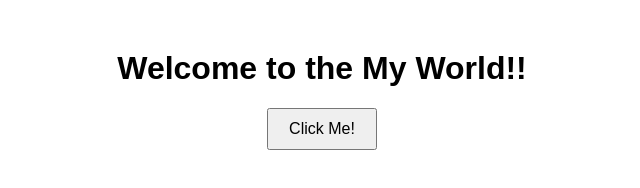
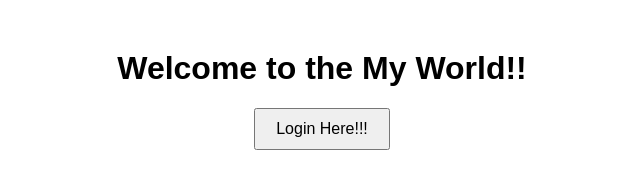
Before and after one commit to MayuriSawant31/simple-app, a plain HTML site: page index.html in a window 1280 px wide. Shown: the whole page, without its empty margins (318-958 px from the left). Drawn offline with Linux system fonts and the light colour scheme.

Commit message:
Update index.html

```diff
--- a/index.html
+++ b/index.html
@@ -10,7 +10,7 @@
 </head>
 <body>
     <h1>Welcome to the My World!!</h1>
-    <button id="btnClick">Click Me!</button>
+    <button id="btnClick">Login Here!!!</button>
     <script src="script.js"></script>
 </body>
 </html>
```
